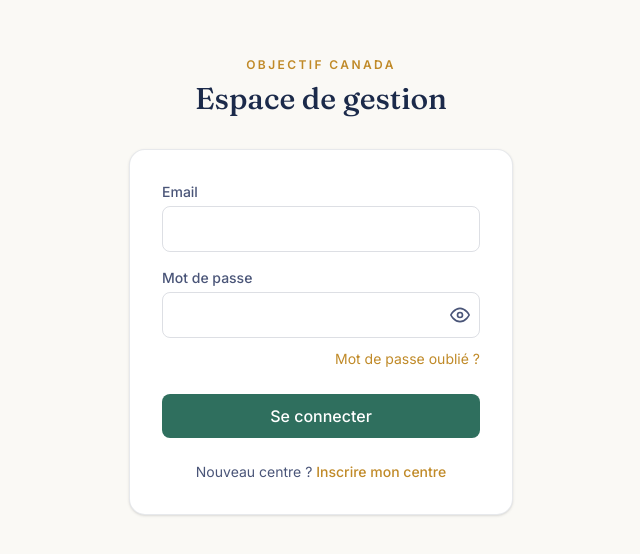
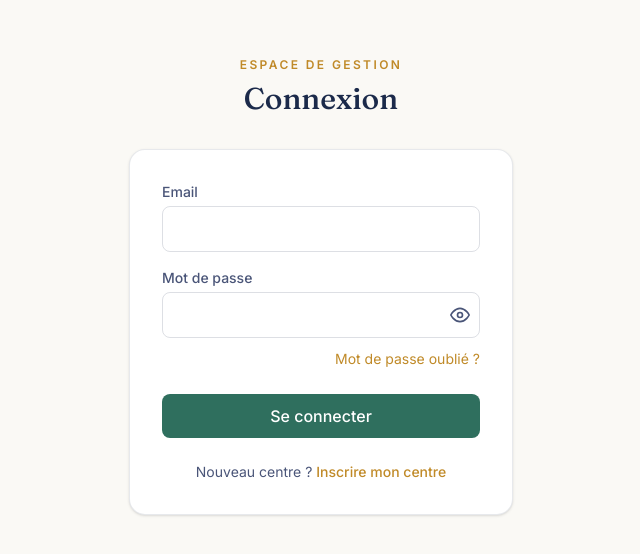
Before and after one commit to gestioncandidatob-2025/objectif-canada, a Next.js app in the folder frontend/: page /login in a window 1280 px wide. Shown: the part 114-668 px from the top of the page, without its empty margins (319-959 px from the left). Built offline with nearby package versions, Linux system fonts and the light colour scheme.

Commit message:
Pages de connexion : nom neutre « Espace de gestion » au lieu d'Objectif Canada

```diff
--- a/frontend/app/layout.tsx
+++ b/frontend/app/layout.tsx
@@ -17,10 +17,9 @@ const inter = Inter({
 const estProduction = process.env.NEXT_PUBLIC_APP_ENV === "production";
 
 export const metadata: Metadata = {
-  title: estProduction
-    ? "Objectif Canada — Gestion des candidats"
-    : "[TEST] Objectif Canada — Gestion des candidats",
-  description: "Application de gestion des candidats",
+  // Nom neutre : chaque centre a sa propre identité une fois connecté
+  title: estProduction ? "Espace de gestion" : "[TEST] Espace de gestion",
+  description: "Gestion des candidats, factures et paiements",
   robots: { index: false, follow: false },
 };
 
--- a/frontend/app/login/page.tsx
+++ b/frontend/app/login/page.tsx
@@ -51,14 +51,15 @@ export default function LoginPage() {
     <div className="flex min-h-screen items-center justify-center bg-paper px-4">
       <div className="w-full max-w-sm">
         <div className="mb-8 text-center">
+          {/* Nom neutre : on ne sait pas encore de quel centre il s'agit */}
           <p className="text-xs font-semibold uppercase tracking-[0.2em] text-seal">
-            Objectif Canada
+            Espace de gestion
           </p>
           <h1
             className="mt-2 text-3xl text-ink"
             style={{ fontFamily: "var(--font-display)" }}
           >
-            Espace de gestion
+            Connexion
           </h1>
         </div>
 
--- a/frontend/app/mot-de-passe-oublie/page.tsx
+++ b/frontend/app/mot-de-passe-oublie/page.tsx
@@ -60,7 +60,7 @@ function MotDePasseOublieForm() {
       <div className="w-full max-w-sm">
         <div className="mb-8 text-center">
           <p className="text-xs font-semibold uppercase tracking-[0.2em] text-seal">
-            Objectif Canada
+            Espace de gestion
           </p>
           <h1
             className="mt-2 text-3xl text-ink"
--- a/frontend/app/reinitialiser-mot-de-passe/page.tsx
+++ b/frontend/app/reinitialiser-mot-de-passe/page.tsx
@@ -55,7 +55,7 @@ function ReinitialiserMotDePasseForm() {
       <div className="w-full max-w-sm">
         <div className="mb-8 text-center">
           <p className="text-xs font-semibold uppercase tracking-[0.2em] text-seal">
-            Objectif Canada
+            Espace de gestion
           </p>
           <h1
             className="mt-2 text-3xl text-ink"
--- a/frontend/app/verifier-email/page.tsx
+++ b/frontend/app/verifier-email/page.tsx
@@ -69,7 +69,7 @@ function VerifierEmailForm() {
       <div className="w-full max-w-sm">
         <div className="mb-8 text-center">
           <p className="text-xs font-semibold uppercase tracking-[0.2em] text-seal">
-            Objectif Canada
+            Espace de gestion
           </p>
           <h1
             className="mt-2 text-3xl text-ink"
```
